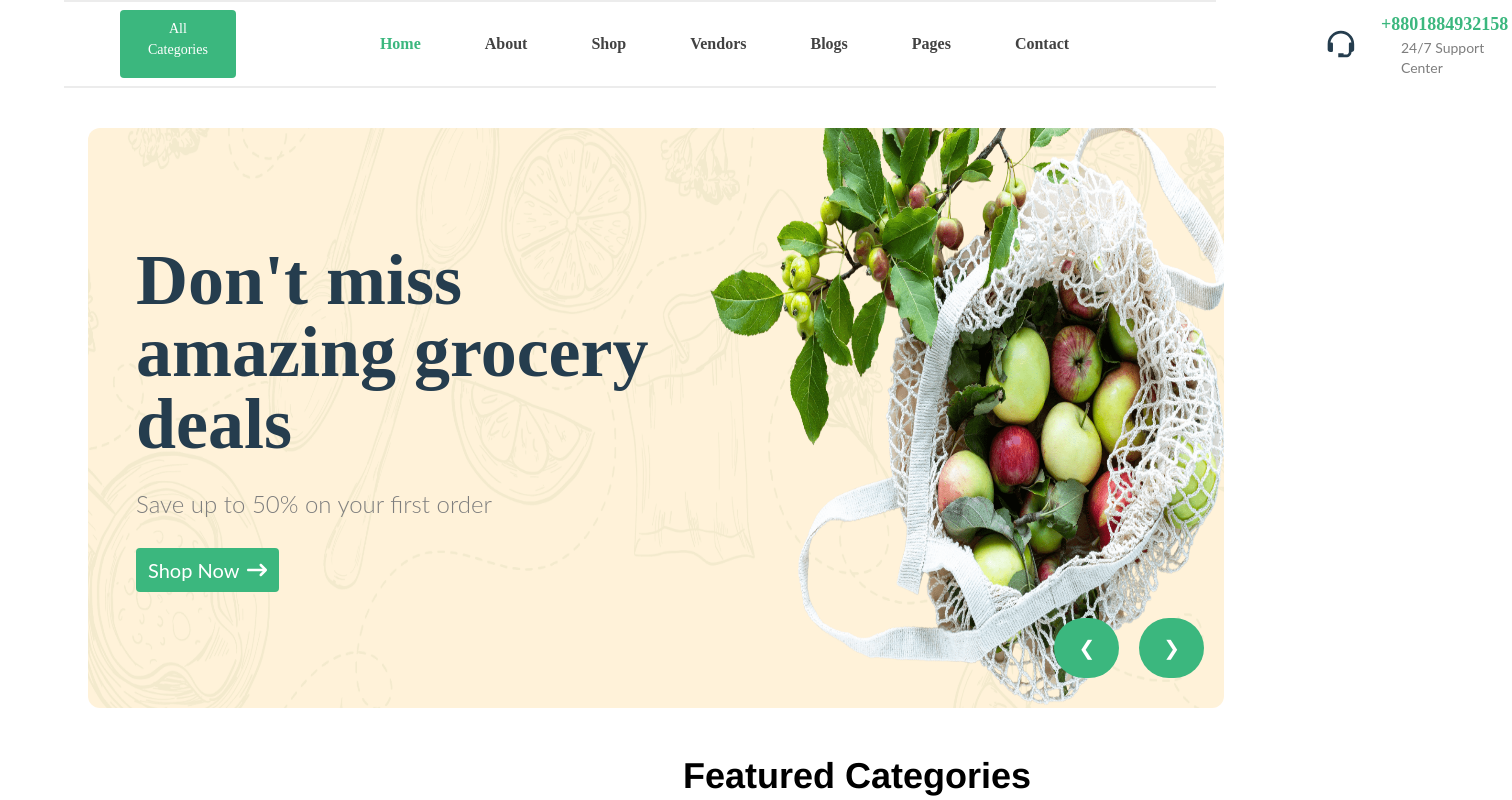
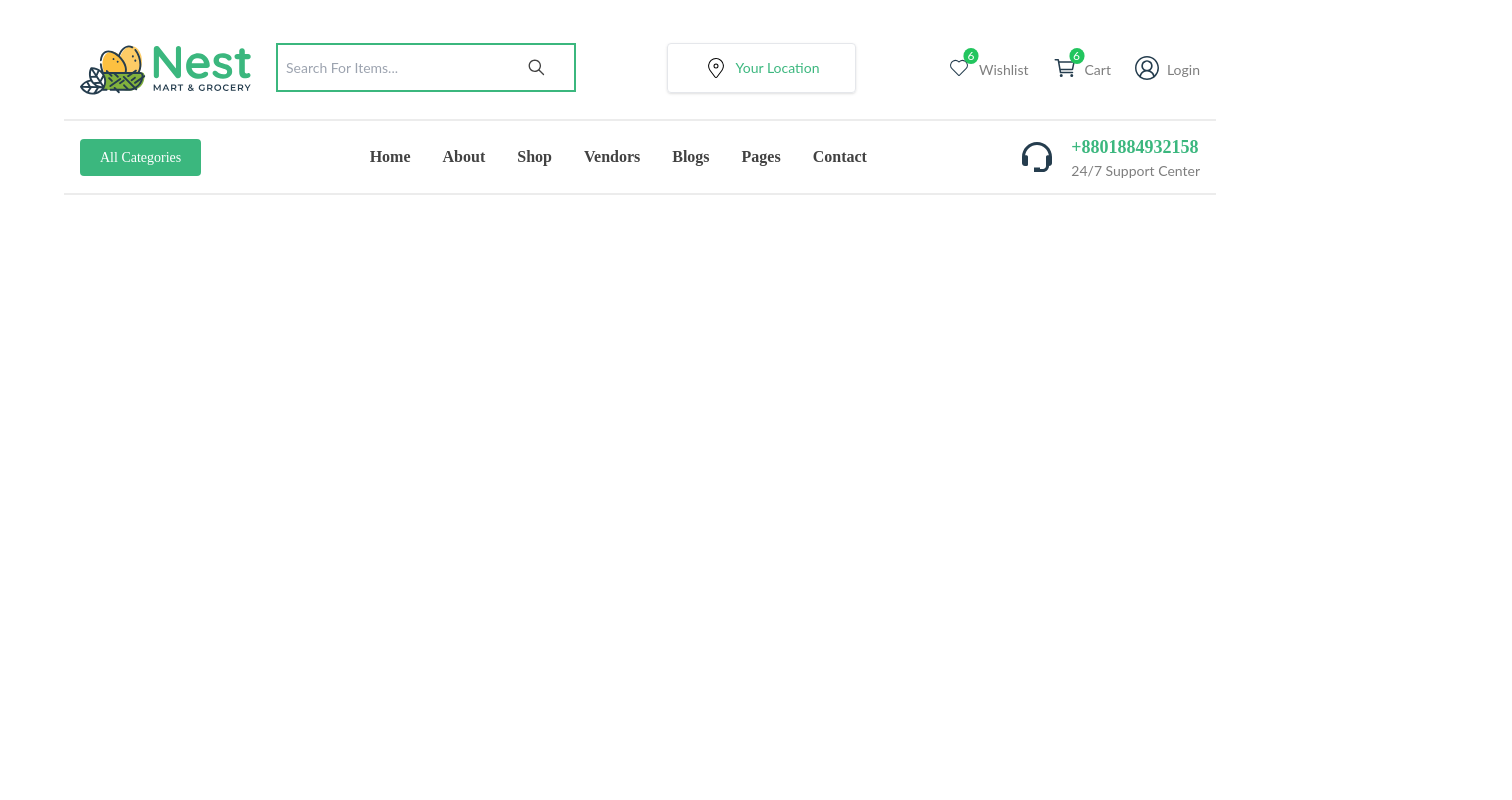
Before and after one commit to emonkhan500/E-Mart-Client, a React (Vite) app: page / in a window 1280 px wide. Shown: the top 800 px of the page, 1512 px wide, since content can reach past the window. Built offline with nearby package versions, Linux system fonts and the light colour scheme.

Commit message:
responsive clear

```diff
--- a/src/Layout/Main.jsx
+++ b/src/Layout/Main.jsx
@@ -7,8 +7,8 @@ import SabNav from '../Shared/Nav/SabNav';
 const Main = () => {
     return (
         <div className='w-full max-w-[1586px] px-4 md:px-8 lg:px-12 xl:px-16 mx-auto '>
-            {/* <Nav></Nav> */}
-            <SabNav></SabNav>
+            <Nav></Nav>
+            {/* <SabNav></SabNav> */}
             <Outlet></Outlet>
 
 
--- a/src/Pages/Home/Banner.jsx
+++ b/src/Pages/Home/Banner.jsx
@@ -5,7 +5,7 @@ import { FaArrowRightLong } from "react-icons/fa6";
 
 const Banner = () => {
   return (
-    <div className="w-full max-w-[1586px] mx-auto px-4 md:px-2 h-[200px] md:h-[380px] lg:h-[580px]   lg:mx-4  flex justify-center">
+    <div className="w-full max-w-[1586px] mx-auto px-4 md:px-2 h-[200px] md:h-[380px] lg:h-[580px]  flex justify-center">
       <div className="carousel  relative">
         {/* Slide 1 */}
         <div id="slide1" className="carousel-item relative w-full">
--- a/src/Route.jsx
+++ b/src/Route.jsx
@@ -20,7 +20,7 @@ export const router = createBrowserRouter([
       errorElement:<Error></Error>,
       children:[
         {
-          path:'/',
+          path:'/home',
           element:<Home></Home>
         },
         {
--- a/src/Shared/Nav/Nav.jsx
+++ b/src/Shared/Nav/Nav.jsx
@@ -1,136 +1,83 @@
 import React, { useState } from "react";
 import logo from "../../assets/logo.svg";
 
-// react icons
-import {  IoIosSearch } from "react-icons/io";
-import { CiHeart, CiLocationOn, CiMenuFries } from "react-icons/ci";
-
-
+// React icons
+import { IoIosSearch } from "react-icons/io";
+import { CiHeart, CiLocationOn } from "react-icons/ci";
 import { IoCartOutline } from "react-icons/io5";
 import { VscAccount } from "react-icons/vsc";
+import { MdClose, MdMenu } from "react-icons/md";
 import SabNav from "./SabNav";
 import { NavLink } from "react-router-dom";
 
 const Nav = () => {
+  const [isOpen, setIsOpen] = useState(false);
 
-  const [mobileSidebarOpen, setMobileSidebarOpen] = useState(false);
+  const toggleMenu = () => {
+    setIsOpen(!isOpen);
+  };
 
   const navlinks = (
     <>
-  <li>
+      {["Home", "About", "Shop", "Vendors", "Blogs", "Pages", "Contact"].map(
+        (item) => (
+          <li key={item}>
             <NavLink
-    to='/'
-    className={({isActive})=>isActive ?"quick font-extrabold text-[#3BB77E]":"quick font-bold text-[#424242]"}
+              to={`/${item.toLowerCase()}`}
+              className={({ isActive }) =>
+                isActive
+                  ? "quick font-extrabold text-[#3BB77E]"
+                  : "quick font-bold text-[#424242]"
+              }
             >
-  Home
-
+              {item}
             </NavLink>
           </li>
-  <li>
-    <NavLink
-    to='/about'
-    className={({isActive})=>isActive ?"quick font-extrabold text-[#3BB77E]":"quick font-bold text-[#424242]"}
-    >
-  About
-
-    </NavLink>
-  </li>
-  <li>
-    <NavLink
-    to='/shop'
-    className={({isActive})=>isActive ?"quick font-extrabold text-[#3BB77E]":"quick font-bold text-[#424242]"}
-    >
-  Shop
-
-    </NavLink>
-  </li>
-  <li>
-    <NavLink
-    to='/vendors'
-    className={({isActive})=>isActive ?"quick font-extrabold text-[#3BB77E]":"quick font-bold text-[#424242]"}
-    >
-  Vendors
-
-    </NavLink>
-  </li>
-  <li>
-    <NavLink
-    to='/blogs'
-    className={({isActive})=>isActive ?"quick font-extrabold text-[#3BB77E]":"quick font-bold text-[#424242]"}
-    >
-  Blogs
-
-    </NavLink>
-  </li>
-  <li>
-    <NavLink
-    to='/pages'
-    className={({isActive})=>isActive ?"quick font-extrabold text-[#3BB77E]":"quick font-bold text-[#424242]"}
-    >
-  Pages
-
-    </NavLink>
-  </li>
-  <li>
-    <NavLink
-    to='/contact'
-    className={({isActive})=>isActive ?"quick font-extrabold text-[#3BB77E]":"quick font-bold text-[#424242]"}
-    >
-  Contact
-
-    </NavLink>
-  </li>
-
-
-
+        )
+      )}
     </>
-  )
+  );
 
   return (
-    <div className=" flex flex-col ">
-      <nav className="w-full max-w-[1024px] px-4 lato flex items-center gap-8 lg:gap-20 md:px-4  mx-auto  h-auto mt-10 mb-6">
-        {/* small menu */}
-        <div>
-          <CiMenuFries
-            className="text-[1.6rem]  md:pl-0 text-[#424242]c cursor-pointer lg:hidden flex"
-            onClick={() => setMobileSidebarOpen(!mobileSidebarOpen)}
-          />
+    <div className="flex flex-col">
+      <nav className="w-full  px-4 lato flex justify-between items-center gap-4  md:px-4 mx-auto h-auto mt-10 mb-6">
+        {/* Small menu */}
+        <button className="md:hidden text-3xl text-[#3BB77E]" onClick={toggleMenu}>
+          {isOpen ? <MdClose /> : <MdMenu />}
+        </button>
+
+       <div className="flex  justify-center items-center gap-4">
+         {/* Logo */}
+         <div className="w-32 md:w-[160px] lg:w-[180px] ">
+          <img src={logo} alt="logo" />
         </div>
 
-        {/* logo */}
-
-        <div className="w-32  md:w-[160px] lg:w-[200px] lg:pr-20">
-          <img
-            src={logo}
-            alt="logo"
-            className=""
+        {/* Search bar */}
+        <div className="relative hidden md:flex items-center justify-center">
+          <input
+            className="md:w-[250px] lg:w-[300px] py-3 pl-2 border-2 border-[#3BB77E]  outline-none"
+            placeholder="Search For Items..."
           />
+          <IoIosSearch className="hidden lg:flex absolute top-[14px] lg:left-[250px] text-[#424242] text-[1.3rem]" />
+        </div>
        </div>
 
-        <div className="">
-          <div className="relative md:flex items-center justify-center hidden">
-            <input
-              className=" md:w-[250px] lg:w-[600px] py-3  border-2 border-[#3BB77E] lg:pl-16 outline-none "
-              placeholder="Search For Items..."
-            />
-            <IoIosSearch className="hidden lg:flex absolute top-[14px] md:left-[400px] lg:left-[550px] text-[#424242] text-[1.3rem]" />
-          </div>
-        </div>
-        {/*  location div */}
-        <div className=" border rounded px-9 py-3 shadow hidden lg:flex gap-2 items-center justify-center ">
+        {/* Location div */}
+        <div className="border rounded px-9 py-3 shadow hidden lg:flex gap-2 items-center justify-center">
           <CiLocationOn className="text-2xl" />
           <h1 className="text-[#3BB77E]">Your Location</h1>
         </div>
-        {/* lcon div */}
-        <div className="flex items-center  gap-2 md:gap-6">
-          {/*wishlist icon */}
-          <div className="flex gap-2 items-center justify-center">
+
+        {/* Icons Section */}
+        <div className="flex items-center gap-2 md:gap-6">
+          {/* Wishlist icon */}
+          <div className="flex gap-2 items-center">
             <div className="indicator">
               <span className="indicator-item rounded-full bg-green-500 text-xs px-1 text-white">
                 6
               </span>
               <button>
-                <CiHeart className="text-2xl font-extrabold text-[#253D4E] cursor-pointer hover:text-[#3B9DF8] transition-all duration-500 " />
+                <CiHeart className="text-2xl font-extrabold text-[#253D4E] hover:text-[#3B9DF8] transition-all duration-500" />
               </button>
             </div>
             <h1 className="mt-1 text-sm text-[#7E7E7E] hidden md:flex">
@@ -138,47 +85,47 @@ const Nav = () => {
             </h1>
           </div>
 
-          {/* cart icon */}
-          <div className="flex gap-2 items-center justify-center">
+          {/* Cart icon */}
+          <div className="flex gap-2 items-center">
             <div className="indicator">
               <span className="indicator-item rounded-full bg-green-500 text-xs px-1 text-white">
                 6
               </span>
               <button>
-                <IoCartOutline className="text-2xl font-extrabold text-[#253D4E] cursor-pointer hover:text-[#3B9DF8] transition-all duration-500 " />
+                <IoCartOutline className="text-2xl font-extrabold text-[#253D4E] hover:text-[#3B9DF8] transition-all duration-500" />
               </button>
             </div>
             <h1 className="mt-1 text-sm text-[#7E7E7E] hidden md:flex">Cart</h1>
           </div>
 
-          {/* account icon */}
-          <div className="  md:flex gap-2 items-center justify-center">
-            <div className="indicator">
-
+          {/* Account icon */}
+          <div className="flex gap-2 items-center">
             <button>
-                <VscAccount className="text-2xl font-extrabold text-[#253D4E] cursor-pointer hover:text-[#3B9DF8] transition-all duration-500 " />
+              <VscAccount className="text-2xl font-extrabold text-[#253D4E] hover:text-[#3B9DF8] transition-all duration-500" />
             </button>
-            </div>
             <h1 className="mt-1 text-sm text-[#7E7E7E] hidden md:flex">
               Login
             </h1>
           </div>
         </div>
 
-        {/* mobile menu */}
+        {/* Mobile Sidebar Menu */}
+        {isOpen && (
           <aside
             className={`quick fixed top-20 right-0 h-screen bg-white z-20 shadow-lg p-4 w-[70%] max-w-[300px] transition-transform duration-300 ${
-    mobileSidebarOpen ? "translate-x-0" : "translate-x-full"
+              isOpen ? "translate-x-0" : "translate-x-full"
             }`}
           >
-  <ul className=" gap-[20px] text-[1rem] flex flex-col  mt-10">
+            <ul className="gap-[20px] text-[1rem] flex flex-col mt-10">
               {navlinks}
             </ul>
           </aside>
+        )}
+      </nav>
 
-      </nav>
-      <div className="w-fit hidden lg:block">
-      <SabNav></SabNav>
+      {/* Secondary Navigation */}
+      <div className="w-full hidden md:block">
+        <SabNav />
       </div>
     </div>
   );
--- a/src/Shared/Nav/SabNav.jsx
+++ b/src/Shared/Nav/SabNav.jsx
@@ -1,124 +1,61 @@
-import { MdDashboardCustomize, MdKeyboardArrowDown } from "react-icons/md";
-import { BsArrowRight } from "react-icons/bs";
-import { CgIfDesign } from "react-icons/cg";
-import { FaCubesStacked } from "react-icons/fa6";
+import { useState } from "react";
+import { MdMenu, MdClose } from "react-icons/md";
 import { BiSupport } from "react-icons/bi";
 import { NavLink } from "react-router-dom";
 
 const SabNav = () => {
+
+
   const navlinks = (
     <>
-      <li>
+    {["Home", "About", "Shop", "Vendors", "Blogs", "Pages", "Contact"].map(
+      (item) => (
+        <li key={item}>
           <NavLink
-          to="/"
+            to={`/${item.toLowerCase()}`}
             className={({ isActive }) =>
               isActive
                 ? "quick font-extrabold text-[#3BB77E]"
                 : "quick font-bold text-[#424242]"
             }
           >
-          Home
+            {item}
           </NavLink>
         </li>
-      <li>
-        <NavLink
-          to="/about"
-          className={({ isActive }) =>
-            isActive
-              ? "quick font-extrabold text-[#3BB77E]"
-              : "quick font-bold text-[#424242]"
-          }
-        >
-          About
-        </NavLink>
-      </li>
-      <li>
-        <NavLink
-          to="/shop"
-          className={({ isActive }) =>
-            isActive
-              ? "quick font-extrabold text-[#3BB77E]"
-              : "quick font-bold text-[#424242]"
-          }
-        >
-          Shop
-        </NavLink>
-      </li>
-      <li>
-        <NavLink
-          to="/vendors"
-          className={({ isActive }) =>
-            isActive
-              ? "quick font-extrabold text-[#3BB77E]"
-              : "quick font-bold text-[#424242]"
-          }
-        >
-          Vendors
-        </NavLink>
-      </li>
-      <li>
-        <NavLink
-          to="/blogs"
-          className={({ isActive }) =>
-            isActive
-              ? "quick font-extrabold text-[#3BB77E]"
-              : "quick font-bold text-[#424242]"
-          }
-        >
-          Blogs
-        </NavLink>
-      </li>
-      <li>
-        <NavLink
-          to="/pages"
-          className={({ isActive }) =>
-            isActive
-              ? "quick font-extrabold text-[#3BB77E]"
-              : "quick font-bold text-[#424242]"
-          }
-        >
-          Pages
-        </NavLink>
-      </li>
-      <li>
-        <NavLink
-          to="/contact"
-          className={({ isActive }) =>
-            isActive
-              ? "quick font-extrabold text-[#3BB77E]"
-              : "quick font-bold text-[#424242]"
-          }
-        >
-          Contact
-        </NavLink>
-      </li>
+      )
+    )}
   </>
   );
 
   return (
-    <div className="border-[#ECECEC] border-t-2 border-b-2 w-full mx-auto px-4 ">
-      <div className=" flex md:px-10  mx-auto mt-2 mb-2 md:gap-10 lg:gap-36 ">
-        {/* all category div */}
-        <div className="px-7 py-2 bg-[#3BB77E] text-white rounded quick ">
+    <div className="border-[#ECECEC] border-t-2 border-b-2 w-full mx-auto px-4">
+      <div className="flex justify-between items-center py-3 md:px-6 lg:px-0 ">
+        {/* All Categories Button */}
+        <div className="px-5 py-2 md:mr-4  bg-[#3BB77E] text-white rounded quick">
           <button>All Categories</button>
         </div>
-        {/*navlink pages */}
-        <ul className=" items-center md:gap-10 lg:gap-16 text-[1rem]   md:flex hidden">
+
+        {/* Desktop Navigation */}
+        <ul className="hidden md:flex md:gap-6 lg:gap-8 text-[1rem]">
           {navlinks}
         </ul>
-        {/* contact div */}
-        <div className="lg:flex gap-6 justify-center items-center hidden  lg:ml-28">
+
+        {/* Mobile Menu Button */}
+
+
+        {/* Contact Info - Hidden on Small Screens */}
+        <div className="hidden lg:flex gap-4 items-center">
           <BiSupport className="text-[#253D4E] text-4xl" />
-          <div className="">
+          <div>
             <h1 className="text-[#3BB77E] text-lg font-bold quick">
               +8801884932158
             </h1>
-            <h1 className="text-[#7E7E7E] text-sm ml-5 lato">
-              24/7 Support Center
-            </h1>
+            <h1 className="text-[#7E7E7E] text-sm lato">24/7 Support Center</h1>
           </div>
         </div>
       </div>
+
+
     </div>
   );
 };
```
Also changed, not shown: src/Pages/Home/UnderFeature.jsx (+5 -5 lines). Lines whose indentation alone changed are shown as unchanged.
